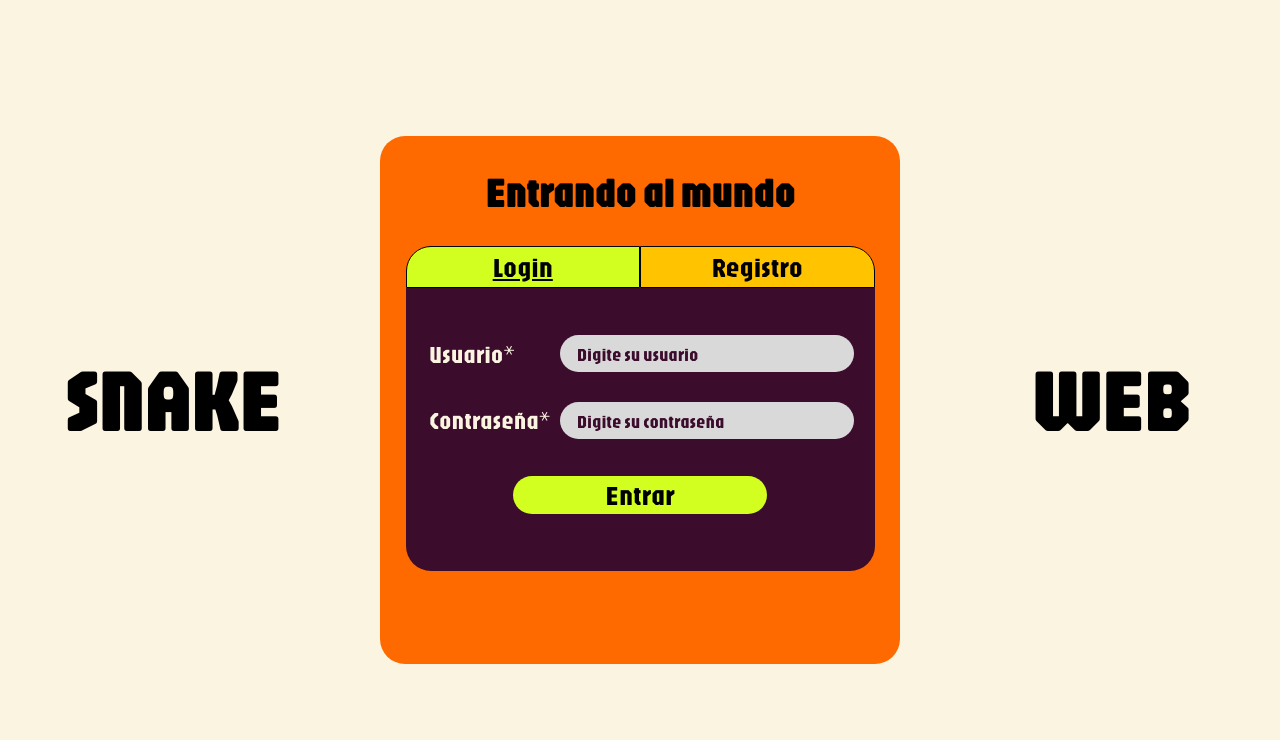
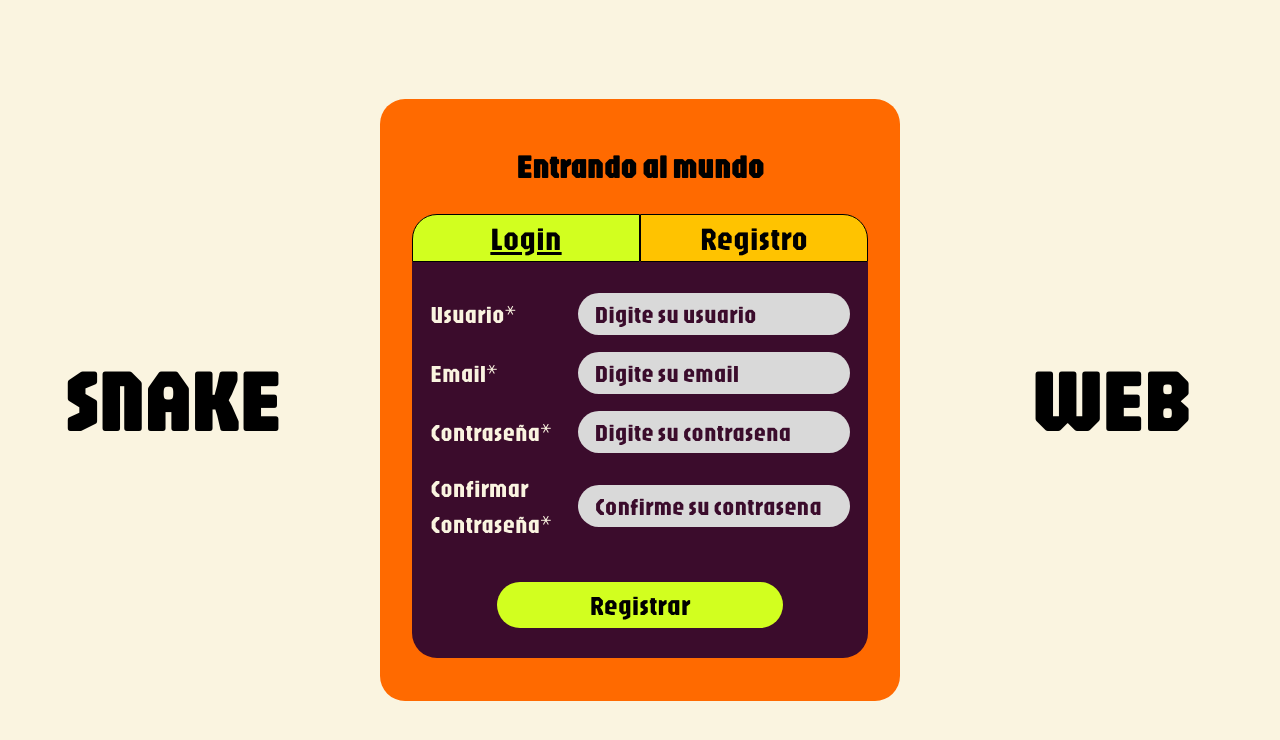
Before and after one commit to Deybic27/snake-web-frontend, a React (Vite) app: page / in a window 1280 px wide. Shown: the top 740 px of the page. Built offline with nearby package versions, Linux system fonts and the light colour scheme.

Commit message:
View Register created and responsive

```diff
--- a/src/index.css
+++ b/src/index.css
@@ -34,28 +34,34 @@ body {
 
 .container {
   width: 100vw;
-  height: 100vh;
+  min-height: 100vh;
   background-color: var(--white);
 }
 
 h1 {
-  font-size: 68px;
+  font-size: 84px;
 }
 
 h2 {
-  margin-bottom: 10px;
-  font-size: 35px;
+  margin-bottom: 20px;
+  font-size: 24px;
 }
 
 .bgOrange {
   background-color: var(--orange);
 }
 
+/*HIDDEN*/
+
+.hidden {
+  display: none !important;
+}
+
 
 /* BUTTONS */
 .btn {
   min-width: 100px;
-  padding: 2px 63px;
+  padding: 6px 63px;
   border: 0;
   border-radius: 25px;
   cursor: pointer;
@@ -95,7 +101,7 @@ h2 {
 }
 
 .formInput {
-  width: 90%;
+  width: 95%;
   padding: 6px 7px;
   border: 0;
   border-radius: 25px;
@@ -108,23 +114,23 @@ h2 {
 
 .formInput::placeholder {
   color: var(--purple);
-  font-size: 18px;
+  font-size: 20px;
+  opacity: 1;
 }
 
 @media (min-width: 480px) {
-  h1 {
-    font-size: 84px;
+  h2 {
+    font-size: 32px;
   }
 }
 
 @media (min-width: 1024px) {
   h2 {
     margin-bottom: 24px;
-    font-size: 40px;
   }
 
   .btn {
-    padding: 2px 93px;
+    padding: 6px 93px;
     font-size: 27px;
   }
 
@@ -133,16 +139,27 @@ h2 {
   }
 
   .formInput {
+    width: 90%;
+    max-width: 238px;
     padding: 6px 17px;
+    font-size: 22px;
+  }
+
+  .formInput::placeholder {
+    font-size: 22px;
   }
 }
 
 @media (min-width: 1280px) {
-  h2 {
-    font-size: 40px;
+  .formLabel {
+    font-size: 24px;
   }
 
-  .formLabel {
+  .formInput {
+    font-size: 24px;
+  }
+
+  .formInput::placeholder {
     font-size: 24px;
   }
 }
--- a/src/login.css
+++ b/src/login.css
@@ -1,35 +1,41 @@
 .containerLogin {
-    display: flex;
-    justify-content: center;
-    align-items: center;
+  display: flex;
+  justify-content: flex-start;
+  align-items: center;
+  flex-direction: column;
 }
 
 .containerLoginTitle {
-    position: absolute;
-    top: 2%;
+  position: absolute;
+  left: 50%;
+  transform: translateX(-50%);
+  text-align: center;
 }
 
 .containerLoginTitle1 {
-    left: 5%;
+  top: 2%;
 }
 
 .containerLoginTitle2 {
-    right: 5%;
+  top: 12%;
+  right: 5%;
 }
 
 .contentLogin {
-  width: 85%;
-  height: 338px;
+  width: 80%;
+  height: fit-content;
   display: flex;
   justify-content: center;
   align-items: center;
   flex-direction: column;
-  padding: 2% 2% 5% 2%;
+  padding: 31px 20px;
+  margin-top: 64%;
+  margin-bottom: 10%;
   border-radius: 25px;
 }
 
 .form {
-  width: 100%;
+  width: 95%;
   height: 100%;
   display: flex;
   justify-content: flex-start;
@@ -65,7 +71,7 @@
 
 .formContainer {
   width: 100%;
-  height: 80%;
+  height: 100%;
   border-bottom-left-radius: 25px;
   border-bottom-right-radius: 25px;
   background-color: var(--purple);
@@ -75,53 +81,84 @@
   width: 100%;
   height: 100%;
   display: flex;
-  justify-content: center;
+  justify-content: flex-start;
   align-items: center;
   flex-direction: column;
-  gap: 13%;
+  gap: 30px;
 }
 
 .formContentInfo {
   width: 95%;
   height: 100%;
   max-width: 500px;
-  margin-top: 7%;
+  margin-top: 3%;
   display: flex;
   justify-content: space-between;
   align-items: center;
-  flex-direction: row;
+  flex-direction: column;
   gap: 10px;
 }
 
-.formContentLabels {
-  width: 30%;
+.formContentInputs {
+  width: 95%;
+  height: 100%;
   display: flex;
-  justify-content: center;
+  justify-content: space-between;
   align-items: flex-start;
   flex-direction: column;
-  gap: 30px;
-}
-
-.formContentInputs {
-  width: 60%;
-  display: flex;
-  justify-content: center;
-  align-items: center;
-  flex-direction: column;
-  gap: 30px;
+  gap: 5px;
 }
 
 .formContentBtn {
   height: 100%;
+  margin-bottom: 30px;
+}
+
+@media (min-width: 345px) {
+  .contentLogin {
+    margin-top: 54%;
+  }
 }
 
 @media (min-width: 480px) {
+  .containerLogin {
+    justify-content: center;
+    align-items: center;
+  }
   .containerLoginTitle {
     top: 3%;
+    transform: none;
+  }
+
+  .containerLoginTitle1 {
+    left: 3%;
+  }
+
+  .containerLoginTitle2 {
+    left: auto;
   }
 
   .contentLogin {
-    width: 369px;
+    width: 70%;
+    min-height: 377px;
+    margin-top: 26%;
+    margin-bottom: 2%;
+  }
+
+  .formBtn {
+    font-size: 32px;
+  }
+
+  .formContent {
+    gap: 40px;
+  }
+}
+
+@media (min-width: 768px) {
+  .contentLogin {
+    width: 55%;
+    margin-top: 12%;
+    padding: 43px 20px;
   }
 }
 
@@ -135,21 +172,21 @@
   }
 
   .contentLogin {
-    width: 431px;
-    height: 425px;
-  }
-
-  .formBtn {
-    font-size: 27px;
+    width: 479px;
+    min-height: auto;
+    margin-top: 2%;
   }
 
   .formContentInfo {
-    width: 90%;
-    margin-top: 10%;
+    width: 92%;
+    margin-top: 7%;
+    gap: 17px;
   }
 
   .formContentInputs {
-    width: 70%;
+    width: 100%;
+    align-items: center;
+    flex-direction: row;
   }
 }
 
@@ -159,8 +196,8 @@
   }
 
   .contentLogin {
-    width: 469px;
-    height: 438px;
+    width: 480px;
+    height: fit-content;
   }
 }
 
--- a/src/login.jsx
+++ b/src/login.jsx
@@ -1,29 +1,72 @@
 function Login() {
   return (
     <div className="container containerLogin">
+
+      {/*NOMBRE PAGINA*/}
       <h1 className="containerLoginTitle containerLoginTitle1">SNAKE</h1>
       <h1 className="containerLoginTitle containerLoginTitle2">WEB</h1>
+
+      {/*VENTANA*/}
       <div className="bgOrange contentLogin">
         <h2>Entrando al mundo</h2>
         <div className="form">
+
+          {/*BOTONES LOGIN Y REGISTRO*/}
           <div className="formButtons">
             <button className="btnGreen formBtn formBtn1 btnActive">Login</button>
             <button className="btnYellow formBtn formBtn2">Registro</button>
           </div>
           <div className="formContainer">
-            <form className="formContent">
+
+
+            {/*FORMULARIO LOGIN*/}
+            <form className="formContent hidden">
               <div className="formContentInfo">
-                <div className="formContentLabels">
+                {/*LABEL - INPUT*/}
+                <div className="formContentInputs">
                   <label className="formLabel" htmlFor="usuario">Usuario*</label>
+                  <input className="formInput" id="usuario" type="text" placeholder="Digite su usuario"/>
+                </div>
+                {/*LABEL - INPUT*/}
+                <div className="formContentInputs">
                   <label className="formLabel" htmlFor="contrasena">Contraseña*</label>
-                </div>
-                <div className="formContentInputs">
-                  <input className="formInput" id="usuario" type="text" placeholder="Digite su usuario"/>
                   <input className="formInput" id="contrasena" type="text" placeholder="Digite su contraseña"/>
                 </div>
               </div>
+              {/*BOTON ENTRAR*/}
               <div className="formContentBtn">
                 <button className="btn btnGreen">Entrar</button>
+              </div>
+            </form>
+
+
+            {/*FORMULARIO REGISTRO*/}
+            <form className="formContent formContentReg">
+              <div className="formContentInfo">
+                {/*LABEL - INPUT*/}
+                <div className="formContentInputs">
+                  <label className="formLabel" htmlFor="usuario">Usuario*</label>
+                  <input className="formInput" id="usuario" type="text" placeholder="Digite su usuario"/>
+                </div>
+                {/*LABEL - INPUT*/}
+                <div className="formContentInputs">
+                  <label className="formLabel" htmlFor="email">Email*</label>
+                  <input className="formInput" id="email" type="text" placeholder="Digite su email"/>
+                </div>
+                {/*LABEL - INPUT*/}
+                <div className="formContentInputs">
+                  <label className="formLabel" htmlFor="contrasena">Contraseña*</label>
+                  <input className="formInput" id="contrasena" type="password" placeholder="Digite su contrasena"/>
+                </div>
+                {/*LABEL - INPUT*/}
+                <div className="formContentInputs">
+                  <label className="formLabel" htmlFor="confirmarContraseña">Confirmar Contraseña*</label>
+                  <input className="formInput" id="confirmarContraseña" type="password" placeholder="Confirme su contrasena"/>
+                </div>
+              </div>
+              {/*BOTON ENTRAR*/}
+              <div className="formContentBtn">
+                <button className="btn btnGreen">Registrar</button>
               </div>
             </form>
           </div>
```
